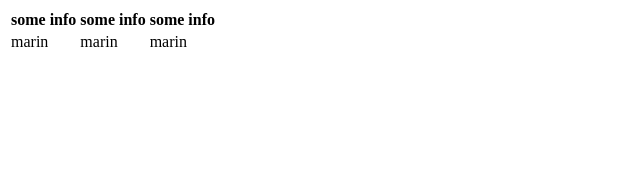
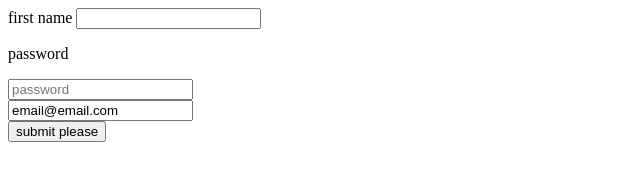
Before and after one commit to marinknezevic10/htmlcss, a plain HTML site: page index.html in a window 1280 px wide. Shown: the whole page, without its empty margins (0-640 px from the left). Drawn offline with Linux system fonts and the light colour scheme.

Commit message:
forms input and submit elements

```diff
--- a/index.html
+++ b/index.html
@@ -7,17 +7,17 @@
     <title>Document</title>
 </head>
 <body>
-    <table>
-        <tr>
-            <th>some info</th>
-            <th>some info</th>
-            <th>some info</th>
-        </tr>
-        <tr>
-            <td>marin</td>
-            <td>marin</td>
-            <td>marin</td>
-        </tr>
-    </table>
+    <form action="" method="">
+        <label for="name"> first name</label>
+        <input type="text" name="name" id="name">
+        <br>
+        <p>password</p>
+        <input type="password" placeholder="password">
+        <br>
+        <input type="email" name="" id="" value="email@email.com">
+        <br>
+        <input type="submit" value="submit please">
+        <!-- <button type="submit">submit</button> -->
+    </form>
 </body>
 </html>
```
